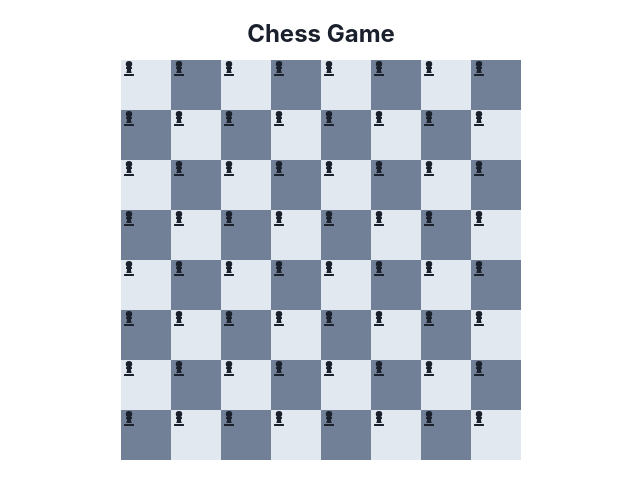
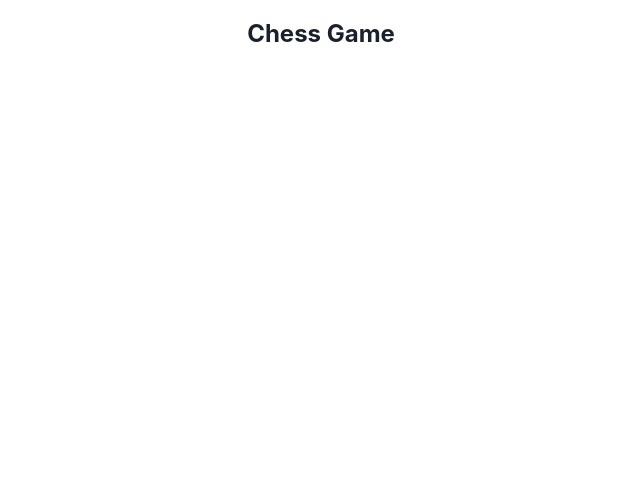
Before and after one commit to GPT-Engineer-App/chess-playground, a React (Vite) app: page / in a window 1280 px wide. Shown: the top 498 px of the page, without its empty margins (319-959 px from the left). Built offline with nearby package versions, Linux system fonts and the light colour scheme.

Commit message:
Can you remove the board image from the page ?
Removed the visual chess board from the Index page.

```diff
--- a/src/pages/Index.jsx
+++ b/src/pages/Index.jsx
@@ -53,17 +53,7 @@ const Index = () => {
       <Text fontSize="2xl" fontWeight="bold">
         Chess Game
       </Text>
-      <Center>
-        <Grid templateColumns={`repeat(${boardSize}, 1fr)`} gap={0}>
-          {board.map((row, rowIndex) =>
-            row.map((cell, columnIndex) => (
-              <GridItem w="50px" h="50px" bg={(rowIndex + columnIndex) % 2 === 0 ? lightSquareColor : darkSquareColor} key={`${rowIndex}-${columnIndex}`}>
-                <ChessPiece piece={cell} />
-              </GridItem>
-            )),
-          )}
-        </Grid>
-      </Center>
+      {/* Board image has been removed as per request */}
     </VStack>
   );
 };
```
